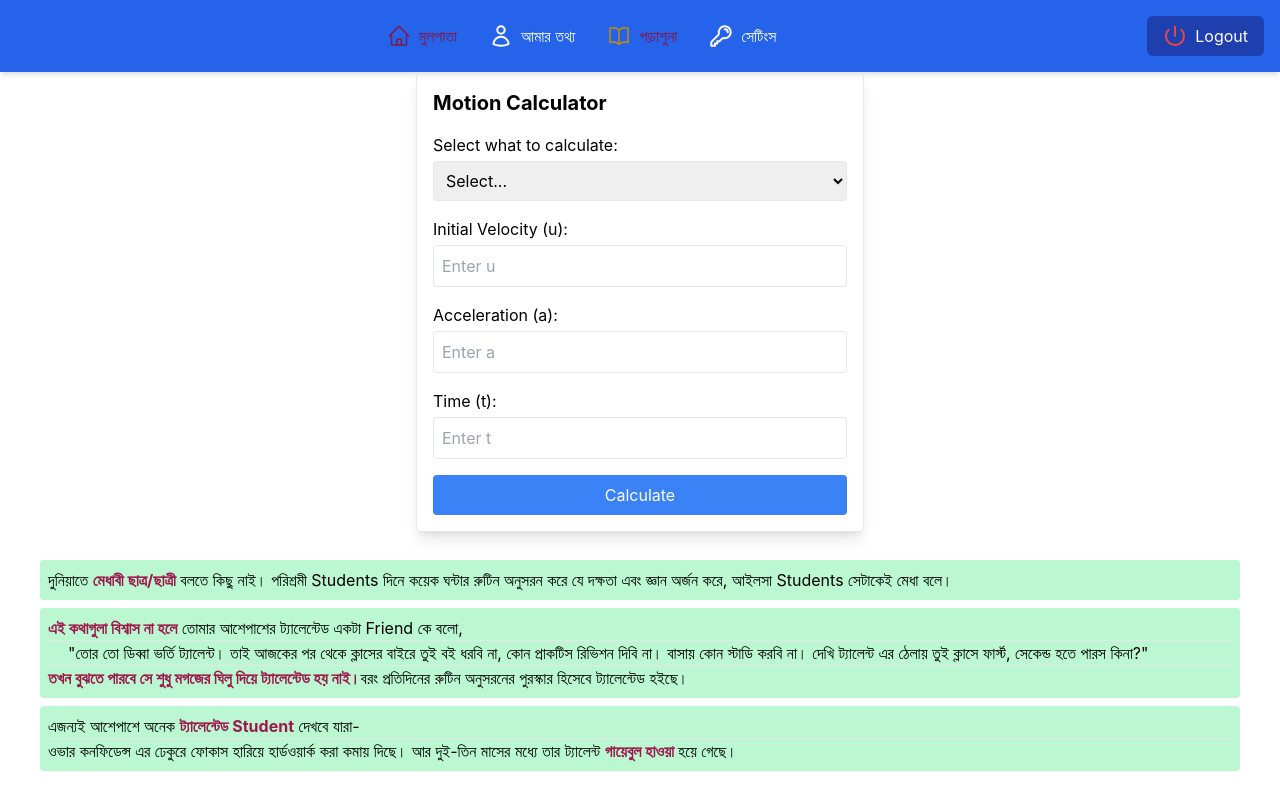
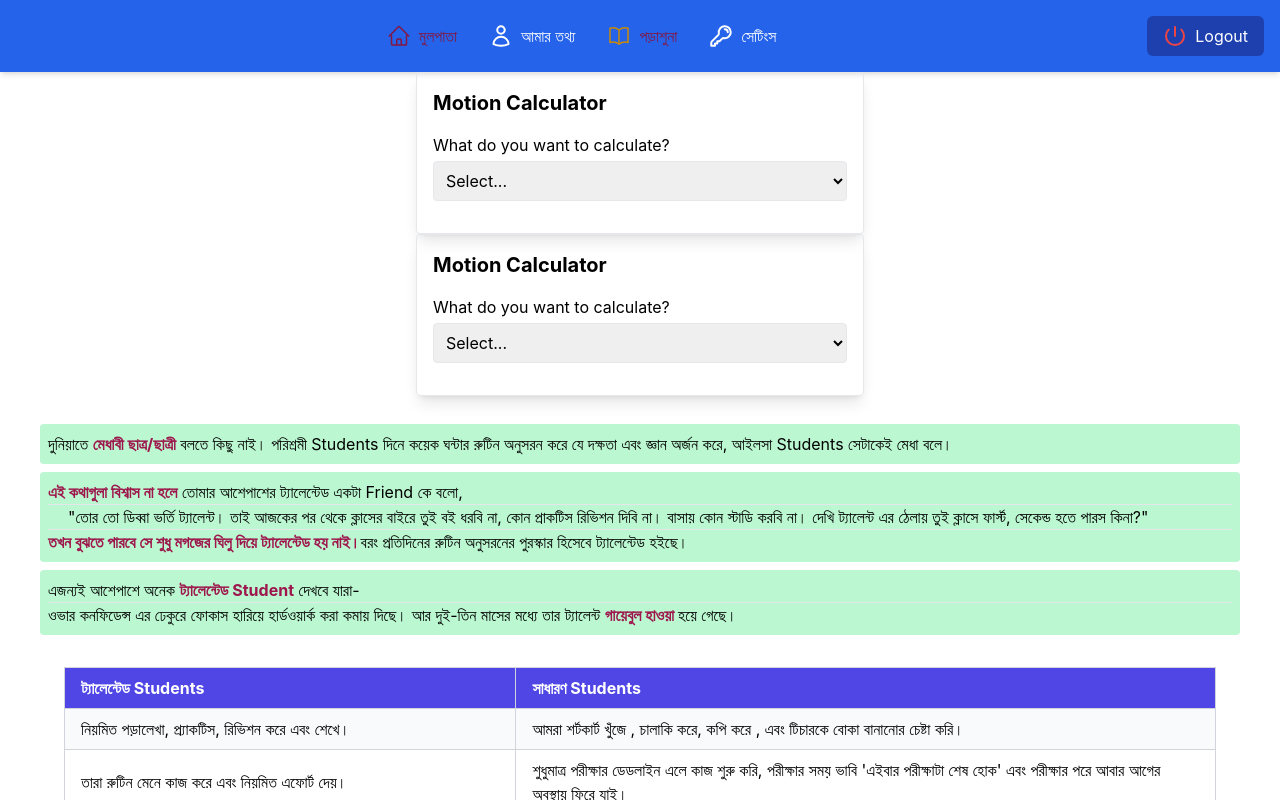
Before and after one commit to almubin78/Student-Management-System, a React (Create React App) app in the folder Student-collection-client/: page /student/exercise in a window 1280 px wide. Shown: the top 800 px of the page. Built offline with nearby package versions, Linux system fonts and the light colour scheme.

Commit message:
exploring design to make a perfect component for motion calculation

```diff
--- a/Student-collection-client/src/components/StudentsDashboard/Exercise/Exercise.js
+++ b/Student-collection-client/src/components/StudentsDashboard/Exercise/Exercise.js
@@ -1,10 +1,12 @@
 import React from 'react';
 import MotionCalculator from './MotionCalculator';
+import MotionCalculator2 from './MotionCalculator2';
 
 const Exercise = () => {
     return (
         <div>
             <MotionCalculator/>
+            <MotionCalculator2/>
         </div>
     );
 };
--- a/Student-collection-client/src/components/StudentsDashboard/Exercise/MotionCalculator.js
+++ b/Student-collection-client/src/components/StudentsDashboard/Exercise/MotionCalculator.js
@@ -2,6 +2,7 @@ import React, { useState } from 'react';
 
 const MotionCalculator = () => {
   const [calculationType, setCalculationType] = useState('');
+  const [method, setMethod] = useState('');
   const [u, setU] = useState('');
   const [v, setV] = useState('');
   const [a, setA] = useState('');
@@ -21,44 +22,51 @@ const MotionCalculator = () => {
     const time = parseFloat(t);
     const displacement = parseFloat(s);
 
-    switch (calculationType) {
-      case 's':
-        if (!isNaN(initialVelocity) && !isNaN(acceleration) && !isNaN(time)) {
-          setResult((initialVelocity * time + 0.5 * acceleration * time * time).toFixed(2));
+    switch (method) {
+      case 's1':
+        if (!isNaN(v) && !isNaN(t)) {
+          setResult((v * t).toFixed(2));
         } else {
-          setError('Provide valid inputs for s calculation.');
+          setError('Provide valid inputs for v and t.');
         }
         break;
-      case 't':
-        if (!isNaN(initialVelocity) && !isNaN(acceleration) && !isNaN(displacement)) {
-          const discriminant = initialVelocity * initialVelocity + 2 * acceleration * displacement;
-          if (discriminant < 0) {
-            setError('No real solution for time.');
-          } else {
-            const t1 = (-initialVelocity + Math.sqrt(discriminant)) / acceleration;
-            const t2 = (-initialVelocity - Math.sqrt(discriminant)) / acceleration;
-            setResult(`t1: ${t1.toFixed(2)}, t2: ${t2.toFixed(2)}`);
-          }
+      case 's2':
+        if (!isNaN(u) && !isNaN(a) && !isNaN(t)) {
+          setResult((u * t + 0.5 * a * t * t).toFixed(2));
         } else {
-          setError('Provide valid inputs for t calculation.');
+          setError('Provide valid inputs for u, a, and t.');
         }
         break;
-      case 'a':
-        if (!isNaN(initialVelocity) && !isNaN(finalVelocity) && !isNaN(displacement)) {
-          setResult(((finalVelocity * finalVelocity - initialVelocity * initialVelocity) / (2 * displacement)).toFixed(2));
+      case 's3':
+        if (!isNaN(v) && !isNaN(u) && !isNaN(a) && a !== 0) {
+          setResult(((v * v - u * u) / (2 * a)).toFixed(2));
         } else {
-          setError('Provide valid inputs for a calculation.');
+          setError('Provide valid inputs for v, u, and a (a ≠ 0).');
         }
         break;
-      case 'v':
-        if (!isNaN(initialVelocity) && !isNaN(acceleration) && !isNaN(time)) {
-          setResult((initialVelocity + acceleration * time).toFixed(2));
+      case 'v1':
+        if (!isNaN(s) && !isNaN(t)) {
+          setResult((s / t).toFixed(2));
         } else {
-          setError('Provide valid inputs for v calculation.');
+          setError('Provide valid inputs for s and t.');
+        }
+        break;
+      case 'v2':
+        if (!isNaN(u) && !isNaN(a) && !isNaN(t)) {
+          setResult((u + a * t).toFixed(2));
+        } else {
+          setError('Provide valid inputs for u, a, and t.');
+        }
+        break;
+      case 'v3':
+        if (!isNaN(u) && !isNaN(a) && !isNaN(s)) {
+          setResult(Math.sqrt(u * u + 2 * a * s).toFixed(2));
+        } else {
+          setError('Provide valid inputs for u, a, and s.');
         }
         break;
       default:
-        setError('Please select a valid calculation type.');
+        setError('Please select a valid method.');
     }
   };
 
@@ -66,56 +74,55 @@ const MotionCalculator = () => {
     <div className="max-w-md mx-auto p-4 border rounded shadow-lg">
       <h2 className="text-xl font-bold mb-4">Motion Calculator</h2>
       <div className="mb-4">
-        <label className="block mb-1">Select what to calculate:</label>
+        <label className="block mb-1">What do you want to calculate?</label>
         <select
           value={calculationType}
-          onChange={(e) => setCalculationType(e.target.value)}
+          onChange={(e) => { setCalculationType(e.target.value); setMethod(''); }}
           className="border rounded p-2 w-full"
         >
           <option value="">Select...</option>
           <option value="s">Displacement (s)</option>
-          <option value="t">Time (t)</option>
-          <option value="a">Acceleration (a)</option>
           <option value="v">Final Velocity (v)</option>
         </select>
       </div>
-      <form onSubmit={handleCalculate} className="space-y-4">
-        {(calculationType !== 'v') && (
-          <div>
-            <label className="block mb-1">Initial Velocity (u):</label>
-            <input type="number" value={u} onChange={(e) => setU(e.target.value)} className="border rounded p-2 w-full" placeholder="Enter u" />
-          </div>
-        )}
-        {(calculationType === 'v' || calculationType === 'a') && (
-          <div>
-            <label className="block mb-1">Final Velocity (v):</label>
-            <input type="number" value={v} onChange={(e) => setV(e.target.value)} className="border rounded p-2 w-full" placeholder="Enter v" />
-          </div>
-        )}
-        {(calculationType !== 'a') && (
-          <div>
-            <label className="block mb-1">Acceleration (a):</label>
-            <input type="number" value={a} onChange={(e) => setA(e.target.value)} className="border rounded p-2 w-full" placeholder="Enter a" />
-          </div>
-        )}
-        {(calculationType !== 't') && (
-          <div>
-            <label className="block mb-1">Time (t):</label>
-            <input type="number" value={t} onChange={(e) => setT(e.target.value)} className="border rounded p-2 w-full" placeholder="Enter t" />
-          </div>
-        )}
-        {(calculationType === 's' || calculationType === 't') && (
-          <div>
-            <label className="block mb-1">Displacement (s):</label>
-            <input type="number" value={s} onChange={(e) => setS(e.target.value)} className="border rounded p-2 w-full" placeholder="Enter s" />
-          </div>
-        )}
-        <button type="submit" className="bg-blue-500 text-white rounded p-2 w-full">
-          Calculate
-        </button>
-      </form>
-      {result && <div className="mt-4">Result: {result}</div>}
-      {error && <div className="mt-4 text-red-500">{error}</div>}
+      {calculationType && (
+        <div className="mb-4">
+          <label className="block mb-1">Select method:</label>
+          <select
+            value={method}
+            onChange={(e) => setMethod(e.target.value)}
+            className="border rounded p-2 w-full"
+          >
+            {calculationType === 's' && (
+              <>
+                <option value="s1">s = vt (a = 0)</option>
+                <option value="s2">s = ut + 0.5at²</option>
+                <option value="s3">s = (v² - u²) / (2a)</option>
+              </>
+            )}
+            {calculationType === 'v' && (
+              <>
+                <option value="v1">v = s / t (a = 0)</option>
+                <option value="v2">v = u + at</option>
+                <option value="v3">v = √(u² + 2as)</option>
+              </>
+            )}
+          </select>
+        </div>
+      )}
+      {method && (
+        <form onSubmit={handleCalculate}>
+          {(method === 's1' || method === 's1') && <input type="number" value={t} onChange={(e) => setT(e.target.value)} placeholder="Time (t)" />}
+          {(method === 's1') && <input type="number" value={v} onChange={(e) => setV(e.target.value)} placeholder="Final Velocity (v)" />}
+          {(method === 's2' || method === 'v2') && <input type="number" value={u} onChange={(e) => setU(e.target.value)} placeholder="Initial Velocity (u)" />}
+          {(method === 's2' || method === 'v2') && <input type="number" value={a} onChange={(e) => setA(e.target.value)} placeholder="Acceleration (a)" />}
+          {(method === 's2') && <input type="number" value={t} onChange={(e) => setT(e.target.value)} placeholder="Time (t)" />}
+          {(method === 's3' || method === 'v3') && <input type="number" value={s} onChange={(e) => setS(e.target.value)} placeholder="Displacement (s)" />}
+          <button type="submit">Calculate</button>
+        </form>
+      )}
+      {result && <div>Result: {result}</div>}
+      {error && <div>{error}</div>}
     </div>
   );
 };
--- /dev/null
+++ b/Student-collection-client/src/components/StudentsDashboard/Exercise/MotionCalculator2.js
@@ -0,0 +1,256 @@
+import React, { useState } from 'react';
+
+const MotionCalculator2 = () => {
+  const [calculationType, setCalculationType] = useState('');
+  const [method, setMethod] = useState('');
+  const [u, setU] = useState('');
+  const [v, setV] = useState('');
+  const [a, setA] = useState('');
+  const [t, setT] = useState('');
+  const [s, setS] = useState('');
+  const [result, setResult] = useState('');
+  const [error, setError] = useState('');
+
+  const handleCalculate = (e) => {
+    e.preventDefault();
+    setError('');
+    setResult('');
+
+    // Clear previous results
+    setU('');
+    setV('');
+    setA('');
+    setT('');
+    setS('');
+
+    // Input validation
+    if (calculationType === 's') {
+      switch (method) {
+        case 's1': // s = vt (where a = 0)
+          if (v && t) {
+            const calculatedS = v * t;
+            setResult(`Calculated Displacement (s): ${calculatedS.toFixed(2)}`);
+          } else {
+            setError('Please provide valid inputs for v and t.');
+          }
+          break;
+
+        case 's2': // s = ut + 0.5 * a * t^2
+          if (u && a && t) {
+            const calculatedS = u * t + 0.5 * a * t * t;
+            setResult(`Calculated Displacement (s): ${calculatedS.toFixed(2)}`);
+          } else {
+            setError('Please provide valid inputs for u, a, and t.');
+          }
+          break;
+
+        case 's3': // s = (v^2 - u^2) / (2 * a)
+          if (u && v && a) {
+            if (a === '0') {
+              setError('Acceleration cannot be zero for this calculation.');
+              return;
+            }
+            const calculatedS = (v * v - u * u) / (2 * a);
+            setResult(`Calculated Displacement (s): ${calculatedS.toFixed(2)}`);
+          } else {
+            setError('Please provide valid inputs for u, v, and a.');
+          }
+          break;
+
+        default:
+          setError('Please select a method to calculate s.');
+      }
+    } else if (calculationType === 'v') {
+      switch (method) {
+        case 'v1': // v = s / t (where a = 0)
+          if (s && t) {
+            const calculatedV = s / t;
+            setResult(`Calculated Final Velocity (v): ${calculatedV.toFixed(2)}`);
+          } else {
+            setError('Please provide valid inputs for s and t.');
+          }
+          break;
+
+        case 'v2': // v = u + a * t
+          if (u && a && t) {
+            const calculatedV = parseFloat(u) + parseFloat(a) * parseFloat(t);
+            setResult(`Calculated Final Velocity (v): ${calculatedV.toFixed(2)}`);
+          } else {
+            setError('Please provide valid inputs for u, a, and t.');
+          }
+          break;
+
+        case 'v3': // v = sqrt(u^2 + 2 * a * s)
+          if (u && a && s) {
+            const calculatedV = Math.sqrt(u * u + 2 * a * s);
+            setResult(`Calculated Final Velocity (v): ${calculatedV.toFixed(2)}`);
+          } else {
+            setError('Please provide valid inputs for u, a, and s.');
+          }
+          break;
+
+        default:
+          setError('Please select a method to calculate v.');
+      }
+    }
+  };
+
+  const handleReset = () => {
+    setCalculationType('');
+    setMethod('');
+    setU('');
+    setV('');
+    setA('');
+    setT('');
+    setS('');
+    setResult('');
+    setError('');
+  };
+
+  return (
+    <div className="max-w-md mx-auto p-4 border rounded shadow-lg">
+      <h2 className="text-xl font-bold mb-4">Motion Calculator</h2>
+      <div className="mb-4">
+        <label className="block mb-1">What do you want to calculate?</label>
+        <select
+          value={calculationType}
+          onChange={(e) => {
+            setCalculationType(e.target.value);
+            setMethod(''); // Reset method when changing calculation type
+          }}
+          className="border rounded p-2 w-full"
+        >
+          <option value="">Select...</option>
+          <option value="s">Displacement (s)</option>
+          <option value="v">Final Velocity (v)</option>
+        </select>
+      </div>
+      {calculationType && (
+        <div className="mb-4">
+          <label className="block mb-1">Select method:</label>
+          <select
+            value={method}
+            onChange={(e) => setMethod(e.target.value)}
+            className="border rounded p-2 w-full"
+          >
+            {calculationType === 's' && (
+              <>
+                <option value="">Select...</option>
+                <option value="s1">s = vt (a = 0)</option>
+                <option value="s2">s = ut + 0.5at²</option>
+                <option value="s3">s = (v² - u²) / (2a)</option>
+              </>
+            )}
+            {calculationType === 'v' && (
+              <>
+                <option value="">Select...</option>
+                <option value="v1">v = s / t (a = 0)</option>
+                <option value="v2">v = u + at</option>
+                <option value="v3">v = √(u² + 2as)</option>
+              </>
+            )}
+          </select>
+        </div>
+      )}
+      {method && (
+        <form onSubmit={handleCalculate}>
+          {calculationType === 's' && (
+            <>
+              <div className="mb-4">
+                <label className="block mb-1">Initial Velocity (u):</label>
+                <input
+                  type="number"
+                  value={u}
+                  onChange={(e) => setU(e.target.value)}
+                  className="border rounded p-2 w-full"
+                  placeholder="Enter initial velocity"
+                />
+              </div>
+              <div className="mb-4">
+                <label className="block mb-1">Final Velocity (v):</label>
+                <input
+                  type="number"
+                  value={v}
+                  onChange={(e) => setV(e.target.value)}
+                  className="border rounded p-2 w-full"
+                  placeholder="Enter final velocity"
+                />
+              </div>
+              <div className="mb-4">
+                <label className="block mb-1">Acceleration (a):</label>
+                <input
+                  type="number"
+                  value={a}
+                  onChange={(e) => setA(e.target.value)}
+                  className="border rounded p-2 w-full"
+                  placeholder="Enter acceleration"
+                />
+              </div>
+              <div className="mb-4">
+                <label className="block mb-1">Time (t):</label>
+                <input
+                  type="number"
+                  value={t}
+                  onChange={(e) => setT(e.target.value)}
+                  className="border rounded p-2 w-full"
+                  placeholder="Enter time"
+                />
+              </div>
+            </>
+          )}
+          {calculationType === 'v' && (
+            <>
+              <div className="mb-4">
+                <label className="block mb-1">Initial Velocity (u):</label>
+                <input
+                  type="number"
+                  value={u}
+                  onChange={(e) => setU(e.target.value)}
+                  className="border rounded p-2 w-full"
+                  placeholder="Enter initial velocity"
+                />
+              </div>
+              <div className="mb-4">
+                <label className="block mb-1">Acceleration (a):</label>
+                <input
+                  type="number"
+                  value={a}
+                  onChange={(e) => setA(e.target.value)}
+                  className="border rounded p-2 w-full"
+                  placeholder="Enter acceleration"
+                />
+              </div>
+              <div className="mb-4">
+                <label className="block mb-1">Displacement (s):</label>
+                <input
+                  type="number"
+                  value={s}
+                  onChange={(e) => setS(e.target.value)}
+                  className="border rounded p-2 w-full"
+                  placeholder="Enter displacement"
+                />
+              </div>
+              <div className="mb-4">
+                <label className="block mb-1">Time (t):</label>
+                <input
+                  type="number"
+                  value={t}
+                  onChange={(e) => setT(e.target.value)}
+                  className="border rounded p-2 w-full"
+                  placeholder="Enter time"
+                />
+              </div>
+            </>
+          )}
+          <button type="submit" className="bg-blue-500 text-white rounded p-2 w-full">
+            Calculate
+          </button>
+        </form>
+      )}
+      {result && <div className="mt-4 text-green-600">{result}</div>}
+      {error && <div className="mt-4 text-red-600">{error}</div>}
+    </div>
+  );
+};
+
+export default MotionCalculator2;
```
Also changed, not shown: 1 other file (tests, documents, lock files or other folders).
